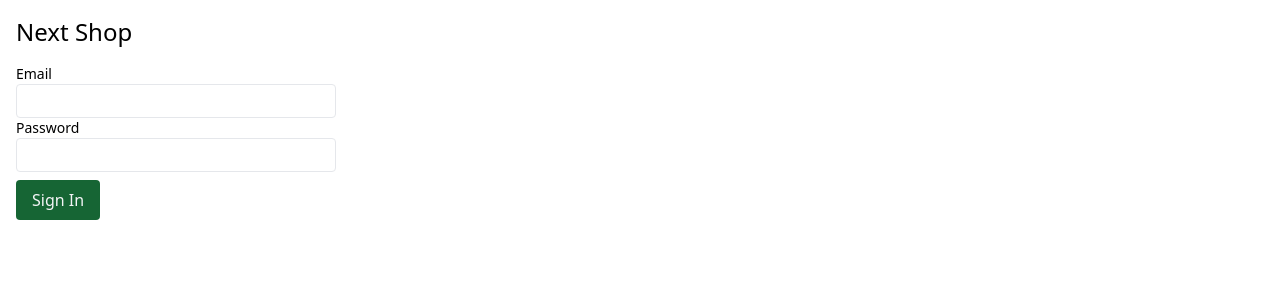
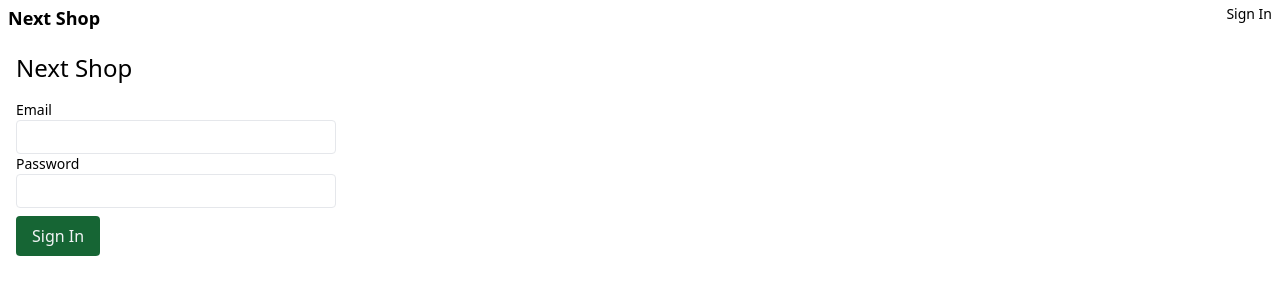
Before and after one commit to Jade1724/next-shop, a Next.js app: page /sign-in in a window 1280 px wide. Shown: the top 300 px of the page. Built offline with nearby package versions, Linux system fonts and the light colour scheme.

Commit message:
API route for getting a logged in user.

```diff
--- /dev/null
+++ b/components/NavBar.js
@@ -0,0 +1,29 @@
+import Link from "next/link";
+
+function NavBar() {
+  const user = undefined;
+  return (
+    <nav className="px-2 py-1 text-sm">
+      <ul className="flex gap-2">
+        <li className="text-lg font-extrabold">
+          <Link href="/">Next Shop</Link>
+        </li>
+        <li className="flex-1" role="separator" />
+        {user ? (
+          <>
+            <li>{user.name}</li>
+            <li>
+              <Link href="/sign-in">Sign Out</Link>
+            </li>
+          </>
+        ) : (
+          <li>
+            <button>Sign In</button>
+          </li>
+        )}
+      </ul>
+    </nav>
+  );
+}
+
+export default NavBar;
--- a/components/Page.js
+++ b/components/Page.js
@@ -1,6 +1,7 @@
-import HomePage from "@/pages";
 import Head from "next/head";
 import Title from "./Title";
+import NavBar from "./NavBar";
+
 
 function Page({ title, children}) {
     return (
@@ -8,6 +9,9 @@ function Page({ title, children}) {
         <Head>
           <title>{title} - Next Shop</title>
         </Head>
+        <header>
+          <NavBar />
+        </header>
         <main className="p-4">
           <Title>Next Shop</Title>
           {children}
--- a/lib/api.js
+++ b/lib/api.js
@@ -9,6 +9,7 @@ export class ApiError extends Error {
 
 export async function fetchJson(url, options) {
   const response = await fetch(url, options);
+  console.log('[fetchJson]', response);
   if (!response.ok) {
     throw new ApiError(url, response.status);
   }
--- a/pages/api/login.js
+++ b/pages/api/login.js
@@ -15,7 +15,7 @@ async function handler(req, res) {
       body: JSON.stringify({ identifier: email, password }),
     });
     res.status(200)
-    .setHeader("Set-Cookie", cookie.serialize("jtw", jwt, {
+    .setHeader("Set-Cookie", cookie.serialize("jwt", jwt, {
         path: '/api',
         httpOnly: true,
     }))
--- /dev/null
+++ b/pages/api/user.js
@@ -0,0 +1,24 @@
+import { fetchJson } from "@/lib/api";
+
+const { CMS_URL } = process.env;
+
+async function handleUser(req, res) {
+  const { jwt } = req.cookies;
+  if (!jwt) {
+    res.status(401).end();
+    return;
+  }
+  try {
+    const user = await fetchJson(`${CMS_URL}/users/me`, {
+      headers: { 'Authorization': `Bearer ${jwt}` },
+    });
+    res.status(200).json({
+      id: user.id,
+      name: user.username,
+    });
+  } catch (err) {
+    res.status(401).end();
+  }
+}
+
+export default handleUser;
```
